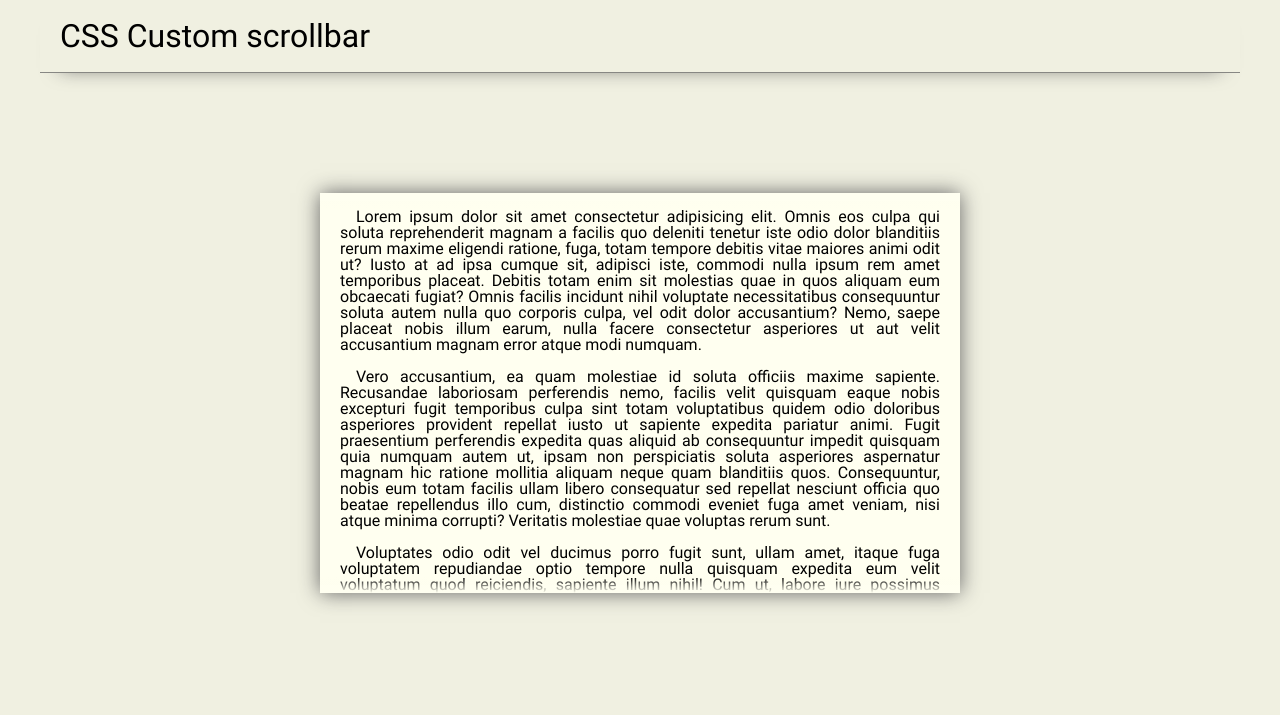
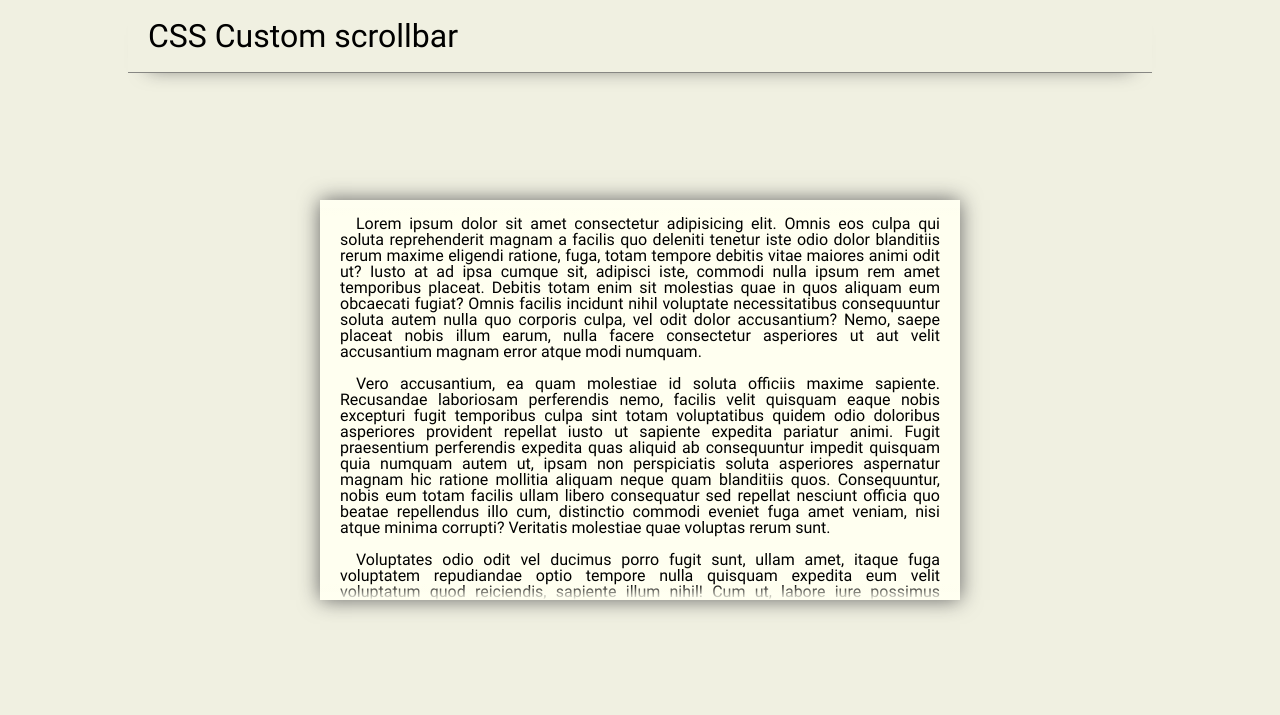
Before and after one commit to jandeswart/scrollbar, a plain HTML site: page index.html in a window 1280 px wide. Drawn offline with Linux system fonts and the light colour scheme.

Commit message:
Header added

```diff
--- a/index.html
+++ b/index.html
@@ -17,7 +17,9 @@
 </head>
 
 <body>
-	<h1>CSS Custom scrollbar</h1>
+	<header>
+		<h1>CSS Custom scrollbar</h1>
+	</header>
 
 	<main>
 		<section id="TextContainer" class="text-container scroll-container box">
--- a/static/css/main.css
+++ b/static/css/main.css
@@ -23,11 +23,15 @@ body {
 
 h1 {
     display: block;
-    margin: 0 40px;
+    margin: 0 10vw;
     padding: 20px;
     box-shadow: 0 15px 20px -20px rgba(100, 100, 100, 1);
 	border-bottom: 1px solid rgba(100, 100, 100, .75);
     font-size: 2rem;
+}
+
+header{
+    height: 10vh;
 }
 
 main {
```
Also changed, not shown: README.md.
